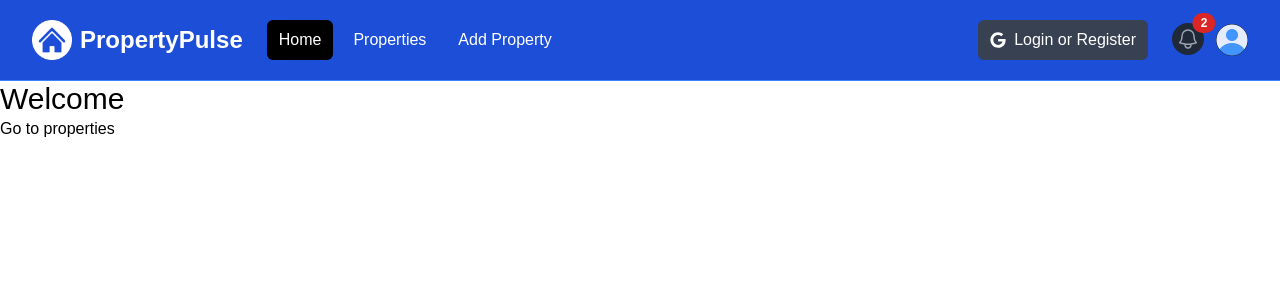
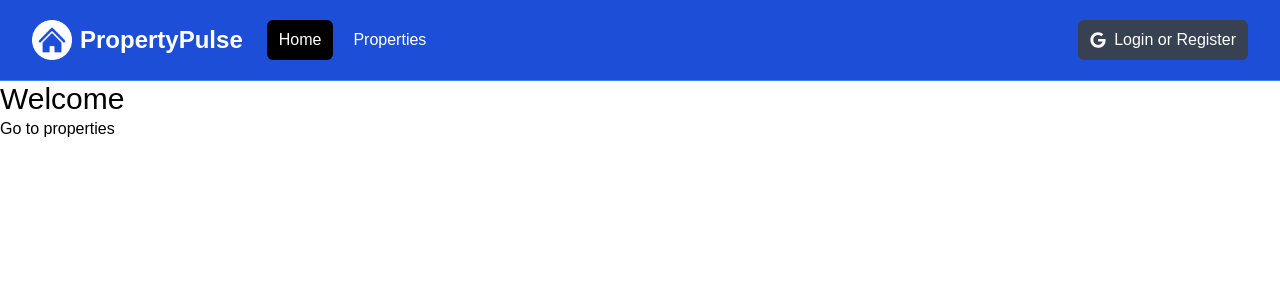
Before and after one commit to janegil-staff/propery-pulse, a Next.js app: page / in a window 1280 px wide. Shown: the top 300 px of the page. Built offline with nearby package versions, Linux system fonts and the light colour scheme.

Commit message:
Active Links & Conditional Rendering 2

```diff
--- a/components/Navbar.js
+++ b/components/Navbar.js
@@ -10,6 +10,7 @@
 const Navbar = () => {
   const [isMobileMenuOpen, setIsMobileMenuOpen] = useState(false);
   const [isProfileMenuOpen, setIsProfileMenuOpen] = useState(false);
+  const [isLoggedIn, setIsLoggedIn] = useState(false);
 
   const pathname = usePathname();
   return (
@@ -71,6 +72,7 @@
                 >
                   Properties
                 </Link>
+                {isLoggedIn && (
                   <Link
                     href="/properties/add"
                     className={`${
@@ -79,10 +81,11 @@
                   >
                     Add Property
                   </Link>
+                )}
               </div>
             </div>
           </div>
-
+          {!isLoggedIn && (
             <div className="hidden md:block md:ml-6">
               <div className="flex items-center">
                 <button className="flex items-center text-white bg-gray-700 hover:bg-gray-900 hover:text-white rounded-md px-3 py-2">
@@ -91,7 +94,9 @@
                 </button>
               </div>
             </div>
+          )}
 
+          {isLoggedIn && (
             <div className="absolute inset-y-0 right-0 flex items-center pr-2 md:static md:inset-auto md:ml-6 md:pr-0">
               <Link href="/message" className="relative group">
                 <button
@@ -178,6 +183,7 @@
                 )}
               </div>
             </div>
+          )}
         </div>
       </div>
 
@@ -186,26 +192,37 @@
           <div className="space-y-1 px-2 pb-3 pt-2">
             <Link
               href="/"
-              className={`${pathname === '/' ? 'bg-black' : ''} text-white block rounded-md px-3 py-2 text-base font-medium`}
+              className={`${
+                pathname === "/" ? "bg-black" : ""
+              } text-white block rounded-md px-3 py-2 text-base font-medium`}
             >
               Home
             </Link>
             <Link
               href="/properties"
-              className={`${pathname === '/properties' ? 'bg-black' : ''} text-white block rounded-md px-3 py-2 text-base font-medium`}
+              className={`${
+                pathname === "/properties" ? "bg-black" : ""
+              } text-white block rounded-md px-3 py-2 text-base font-medium`}
             >
               Properties
             </Link>
+            {isLoggedIn && (
               <Link
                 href="/properties/add"
-              className={`${pathname === '/properties/add' ? 'bg-black' : ''} text-white block rounded-md px-3 py-2 text-base font-medium`}
+                className={`${
+                  pathname === "/properties/add" ? "bg-black" : ""
+                } text-white block rounded-md px-3 py-2 text-base font-medium`}
               >
                 Add Property
               </Link>
+            )}
+
+            {!isLoggedIn && (
               <button className="flex items-center text-white bg-gray-700 hover:bg-gray-900 hover:text-white rounded-md px-3 py-2 my-5">
                 <i className="fa-brands fa-google mr-2"></i>
                 <span>Login or Register</span>
               </button>
+            )}
           </div>
         </div>
       )}
```
Lines whose indentation alone changed are shown as unchanged.
